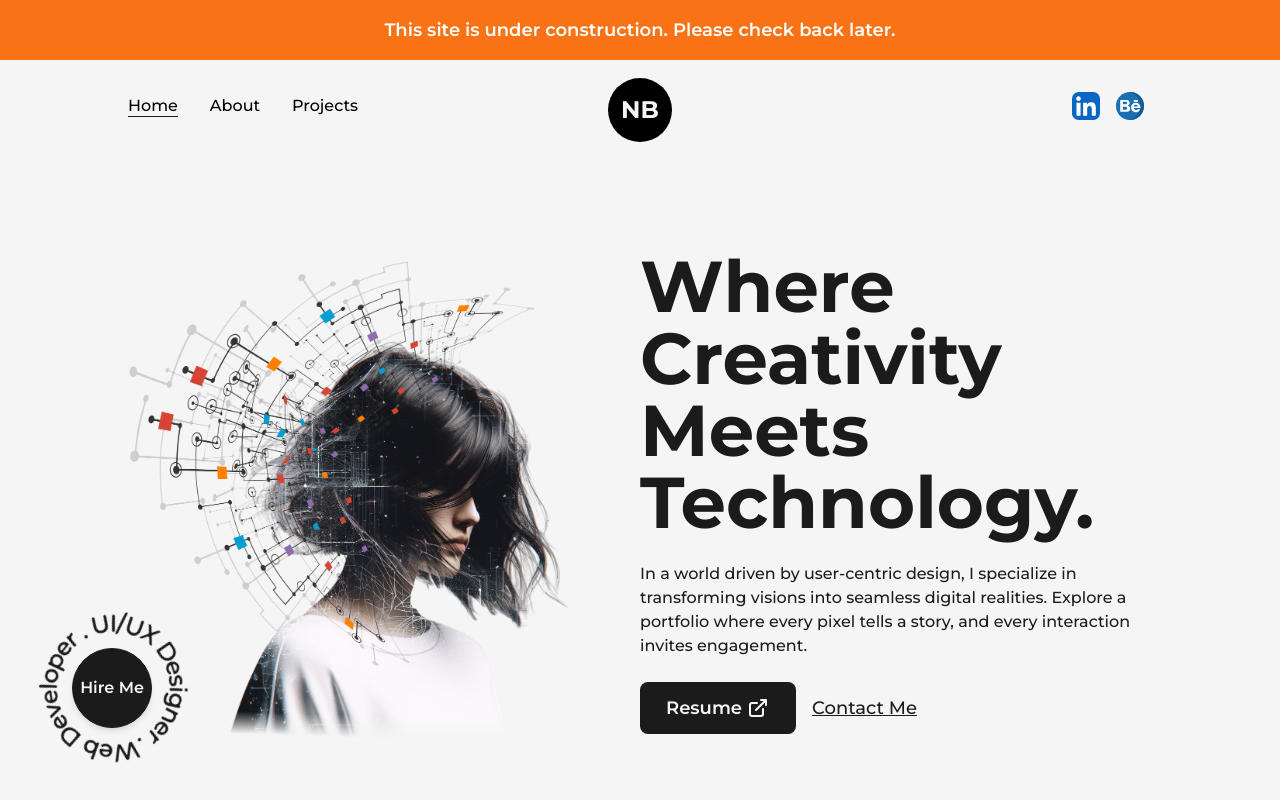
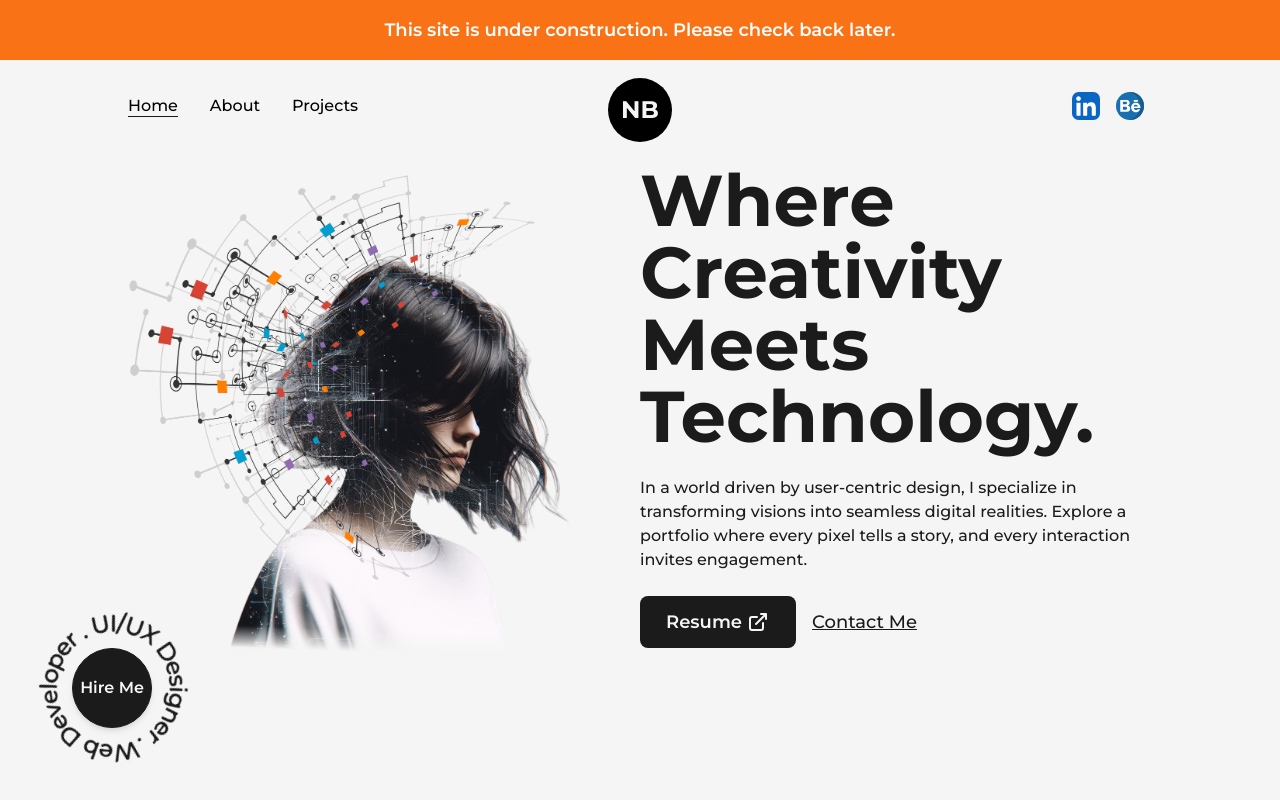
Before and after one commit to natalia-belei/natalia-belei.github.io, a Next.js app in the folder reactportfolio/: page / in a window 1280 px wide. Shown: the top 800 px of the page. Built offline with nearby package versions, Linux system fonts and the light colour scheme.

Commit message:
Update alignment of main content to start

```diff
--- a/reactportfolio/src/pages/about.js
+++ b/reactportfolio/src/pages/about.js
@@ -29,7 +29,7 @@ const about = () => {
                 <title>{aboutPageConfig.meta.title}</title>
                 <meta name="description" content={aboutPageConfig.meta.description} />
             </Head>
-            <main className='flex w-full flex-col items-center justify-center'>
+            <main className='flex w-full flex-col items-start justify-center'>
                 <Layout className='pt-16 sm:pt-8'>
                     <AnimatedText text={aboutPageConfig.mainTitle} className='mb-16 md:mb-8 sm:mb-6' />
 
--- a/reactportfolio/src/pages/index.js
+++ b/reactportfolio/src/pages/index.js
@@ -16,7 +16,7 @@ export default function Home() {
         <title>{homePageConfig.meta.title}</title>
         <meta name="description" content={homePageConfig.meta.description} />
       </Head>
-      <main className='flex items-center text-dark w-full min-h-screen'>
+      <main className='flex items-start text-dark w-full min-h-screen'>
         <Layout className='pt-0 md:pt-16 sm:pt-8'>
           <div className='flex items-center justify-between w-full md:flex-col'>
             <div className='w-1/2 md:w-full'>
--- a/reactportfolio/src/pages/projects/[id].js
+++ b/reactportfolio/src/pages/projects/[id].js
@@ -28,7 +28,7 @@ export default function Project() {
                     <title>{`${contactsConfig.ownerFullName} | ${project.title}`}</title>
                     <meta name="description" content={`${(project.shortDescription).substring(0, 160)}`} />
                 </Head>
-                <main className='w-full flex items-center justify-center'>
+                <main className='w-full flex items-start justify-center'>
                     <Layout className="pt-16 sm:pt-8">
                         <article className='w-full flex flex-col items-center justify-center md:items-start mb-24
                             lg:mb-16 md:mb-8 sm:mb-6'>
--- a/reactportfolio/src/pages/projects/index.js
+++ b/reactportfolio/src/pages/projects/index.js
@@ -12,7 +12,7 @@ const index = () => {
                 <title>{projectsPageConfig.meta.title}</title>
                 <meta name="description" content={projectsPageConfig.meta.description} />
             </Head>
-            <main className='w-full mb-16 flex flex-col items-center justify-center'>
+            <main className='w-full mb-16 flex flex-col items-start justify-center'>
                 <Layout className="pt-16">
                     <AnimatedText text={projectsPageConfig.mainTitle} className='mb-10' />
 
```
